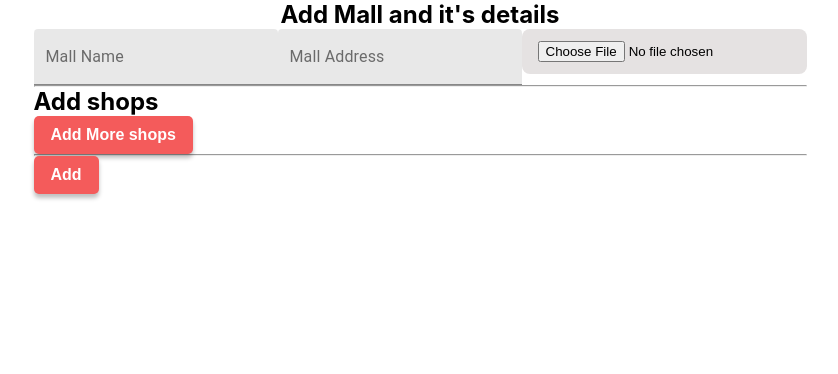
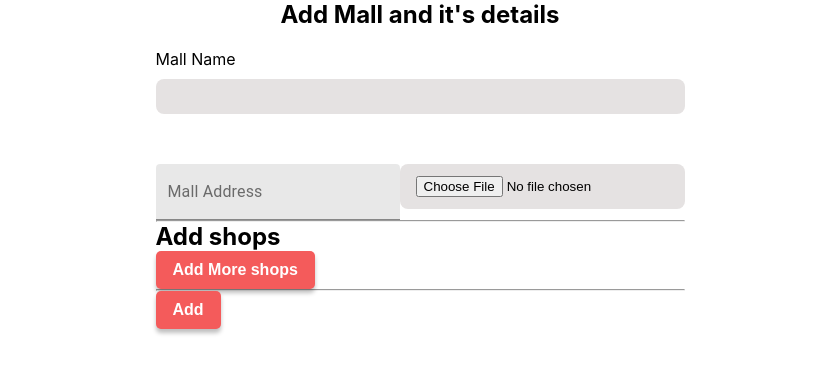
Before and after one commit to ashokganika/mall-ecommerce, a React (Create React App) app: page /admin/add-mall in a window 1280 px wide. Shown: the top 374 px of the page, without its empty margins (220-1058 px from the left). Built offline with nearby package versions, Linux system fonts and the light colour scheme.

Commit message:
form redesigned

```diff
--- a/src/components/DashBoard/DashBoard.js
+++ b/src/components/DashBoard/DashBoard.js
@@ -62,7 +62,7 @@ function DashBoard({ history, match }) {
         {isAdmin && (
           <Button
             text="Add New Mall"
-            onClick={() => history.push("/add-mall")}
+            onClick={() => history.push("/admin/add-mall")}
             type="button"
           />
         )}
--- a/src/components/DashBoard/dashboard.css
+++ b/src/components/DashBoard/dashboard.css
@@ -4,7 +4,6 @@
 
 .view-all {
   text-align: right;
-  margin-top: 10px;
   width: 100%;
   cursor: pointer;
 }
--- a/src/components/DashBoardItem/DashBoardItem.css
+++ b/src/components/DashBoardItem/DashBoardItem.css
@@ -3,7 +3,7 @@
   display: flex;
   flex-direction: column;
   align-items: flex-start;
-  margin: 35px 0;
+  margin: 35px 0 5px 0;
 }
 
 .dashboard-item-container h3 {
--- a/src/components/MallForm/MallForm.js
+++ b/src/components/MallForm/MallForm.js
@@ -33,7 +33,7 @@ function MallForm({ history, type, mallData }) {
     },
   });
 
-  const { control, reset } = methods;
+  const { control, reset, register } = methods;
 
   const { fields, append } = useFieldArray({
     control,
@@ -176,19 +176,19 @@ function MallForm({ history, type, mallData }) {
     <div className="mallForm">
       <FormProvider {...methods}>
         <form onSubmit={methods.handleSubmit(onSubmit)}>
-          <Controller
-            control={methods.control}
-            name="mallName"
-            render={({ field }) => (
-              <TextField
-                label="Mall Name"
-                variant="filled"
-                error={!!methods.formState.errors.mallName}
-                helperText={methods?.formState?.errors?.mallName?.message}
-                {...field}
-              />
-            )}
-          />
+          <div className="input-field">
+            <label htmlFor="mallName">Mall Name</label>
+            <input
+              type="text"
+              {...register("mallName", {
+                required: { value: true, message: "mall Name is required" },
+              })}
+              id="mallName"
+            />
+            <small className="error">
+              {methods.formState.errors?.mallName?.message}
+            </small>
+          </div>
           <Controller
             control={methods.control}
             name="mallAddress"
```
